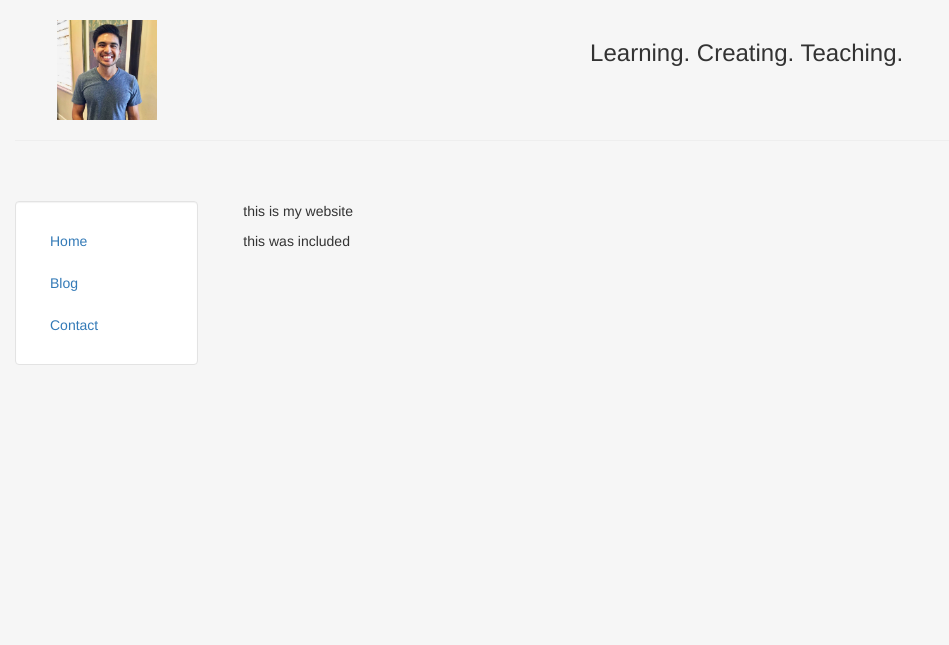
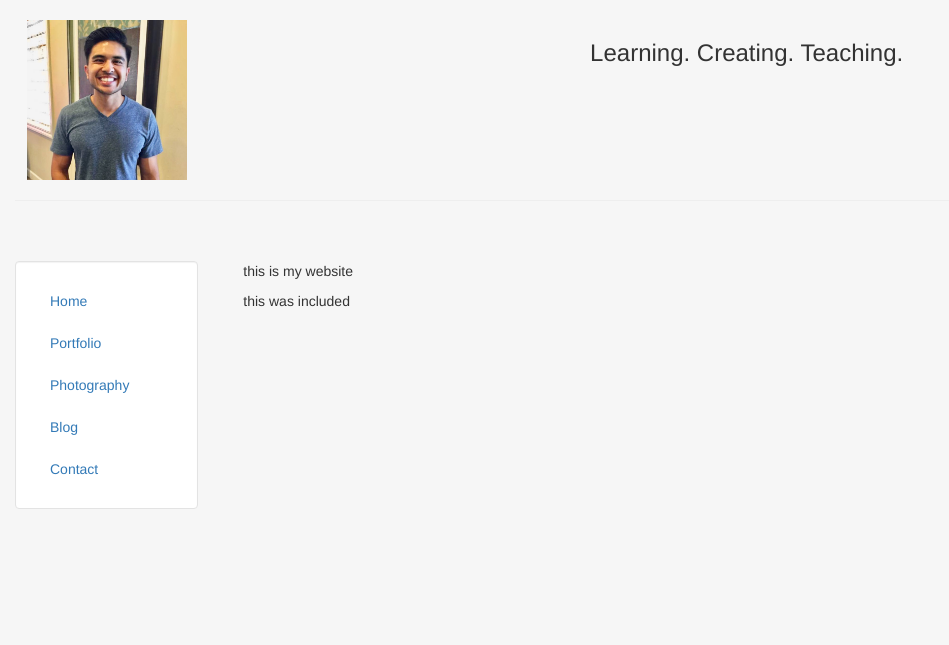
Before and after one commit to jrdnbtsta/py_site, a Django app: page / in a window 1280 px wide. Shown: the top 645 px of the page, without its empty margins (0-949 px from the left). Run offline with Django 3.2, Linux system fonts and the light colour scheme; some libraries are stand-ins or nearby versions.

Commit message:
added photo / portfolio

```diff
--- a/mysite/bio/templates/bio/header.html
+++ b/mysite/bio/templates/bio/header.html
@@ -23,7 +23,7 @@
 				  <br>
 				  <center>
                       <!--NEED TO ADD PROFILE PIC-->
-					<img src="{% static 'img/profile_pic.jpg' %}" class="responsive-img" style='max-height:100px;' alt="face">
+					<img src="{% static 'img/profile_pic.jpg' %}" class="responsive-img" style='max-height:160px;' alt="face">
 				  </center>
 			  </div>
 			  <div class="col-sm-10">
@@ -44,6 +44,8 @@
 			<div class="well bs-sidebar" id="sidebar" style="background-color:#fff">
 			  <ul class="nav nav-pills nav-stacked">
 				<li><a href='/'>Home</a></li>
+				<li><a href='/portfolio/'>Portfolio</a></li>
+				<li><a href='/photography/'>Photography</a></li>
 				<li><a href='/blog/'>Blog</a></li>
 				<li><a href='/contact/'>Contact</a></li>
 			  </ul>
```
